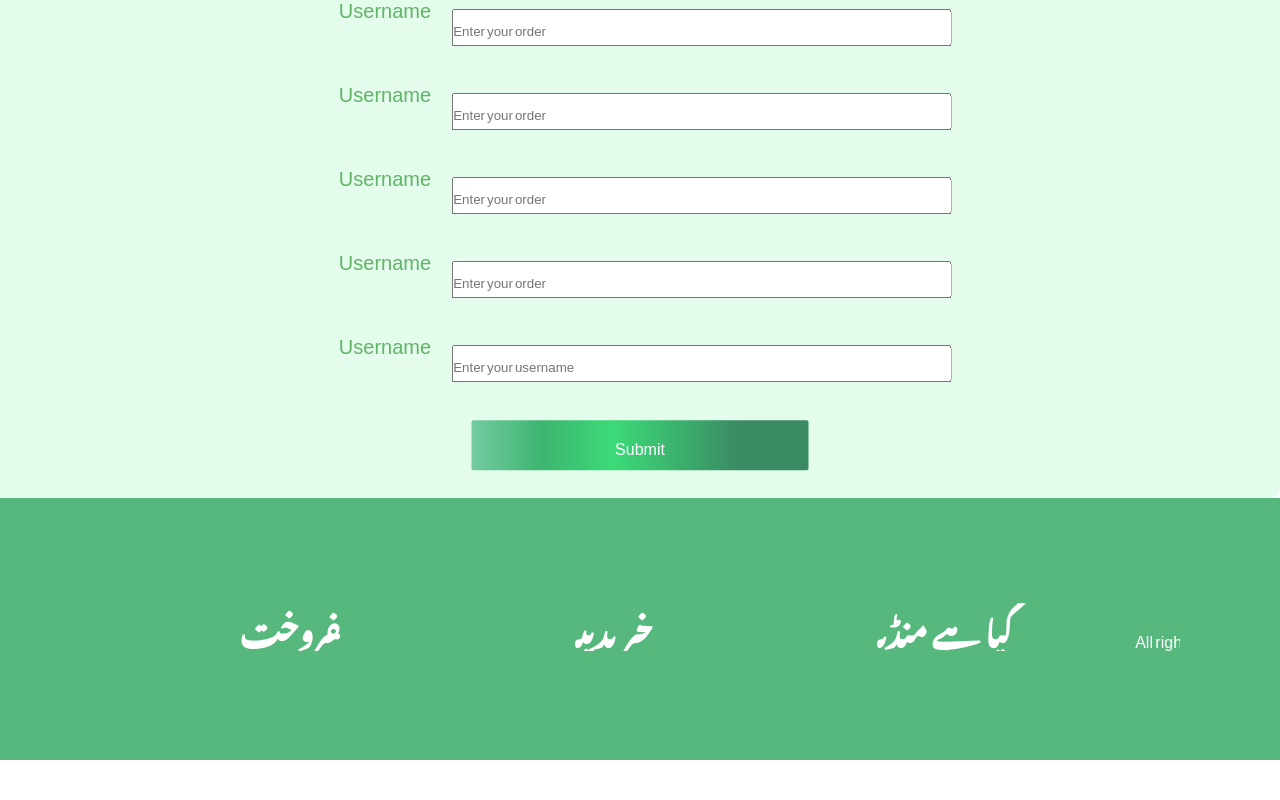
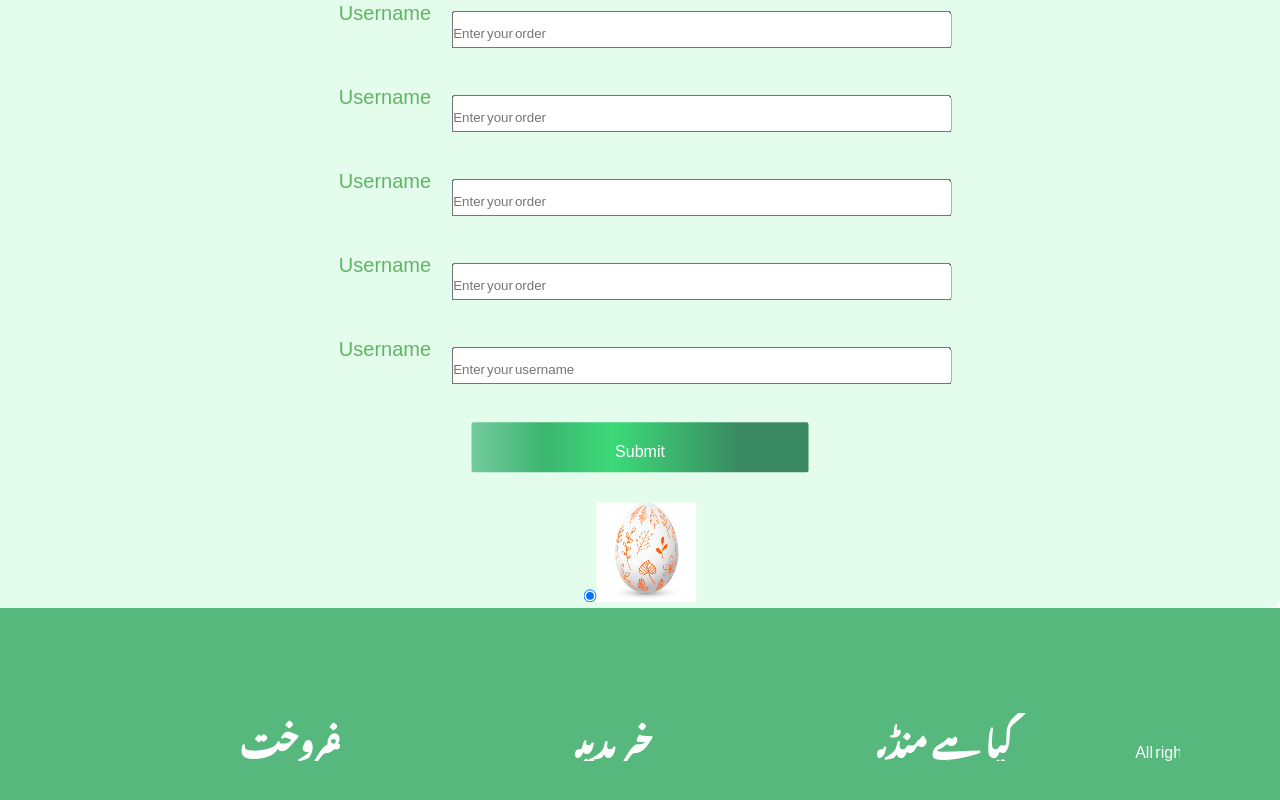
Before and after one commit to shehryarbajwa/k_foods_landing, a React (Create React App) app in the folder client/: page /buy in a window 1280 px wide. Shown: the part 470-1270 px from the top of the page. Before the commit the page ends 1230 px from the top, so only its background shows below. Built offline with nearby package versions, Linux system fonts and the light colour scheme.

Commit message:
added image for testing

```diff
--- a/client/src/components/Forms/Form.js
+++ b/client/src/components/Forms/Form.js
@@ -1,5 +1,6 @@
 import React from "react";
 import useForm from "./UseForm";
+import eggImage from "../../images/egg.png";
 import {
   FormListContainer,
   FormHeading,
@@ -27,7 +28,7 @@ const Form = () => {
           </FormHeading>
 
           <FormListWrapper>
-          <FormLabel>Username</FormLabel>
+            <FormLabel>Username</FormLabel>
             <FontInput
               type="text"
               name="username"
@@ -79,6 +80,7 @@ const Form = () => {
           </FormListWrapper>
           <FormListWrapper>
             <FormLabel>Username</FormLabel>
+
             <FontInput
               type="text"
               name="username"
@@ -88,7 +90,7 @@ const Form = () => {
             />
           </FormListWrapper>
           <FormListWrapper>
-          <FormLabel>Username</FormLabel>
+            <FormLabel>Username</FormLabel>
             <FontInput
               type="text"
               name="username"
@@ -96,10 +98,12 @@ const Form = () => {
               value=""
               // onChange={handleChange}
             />
-
-
           </FormListWrapper>
           <FormButton type="submit">Submit</FormButton>
+          <label>
+          <input type="radio" name="test" value="small" checked />
+          <img src={eggImage} width="100px" height="100px" />
+          </label>
         </FormWrapper>
       </FormListContainer>
     </>
```
Also changed, not shown: client/src/images/egg.png (added).
